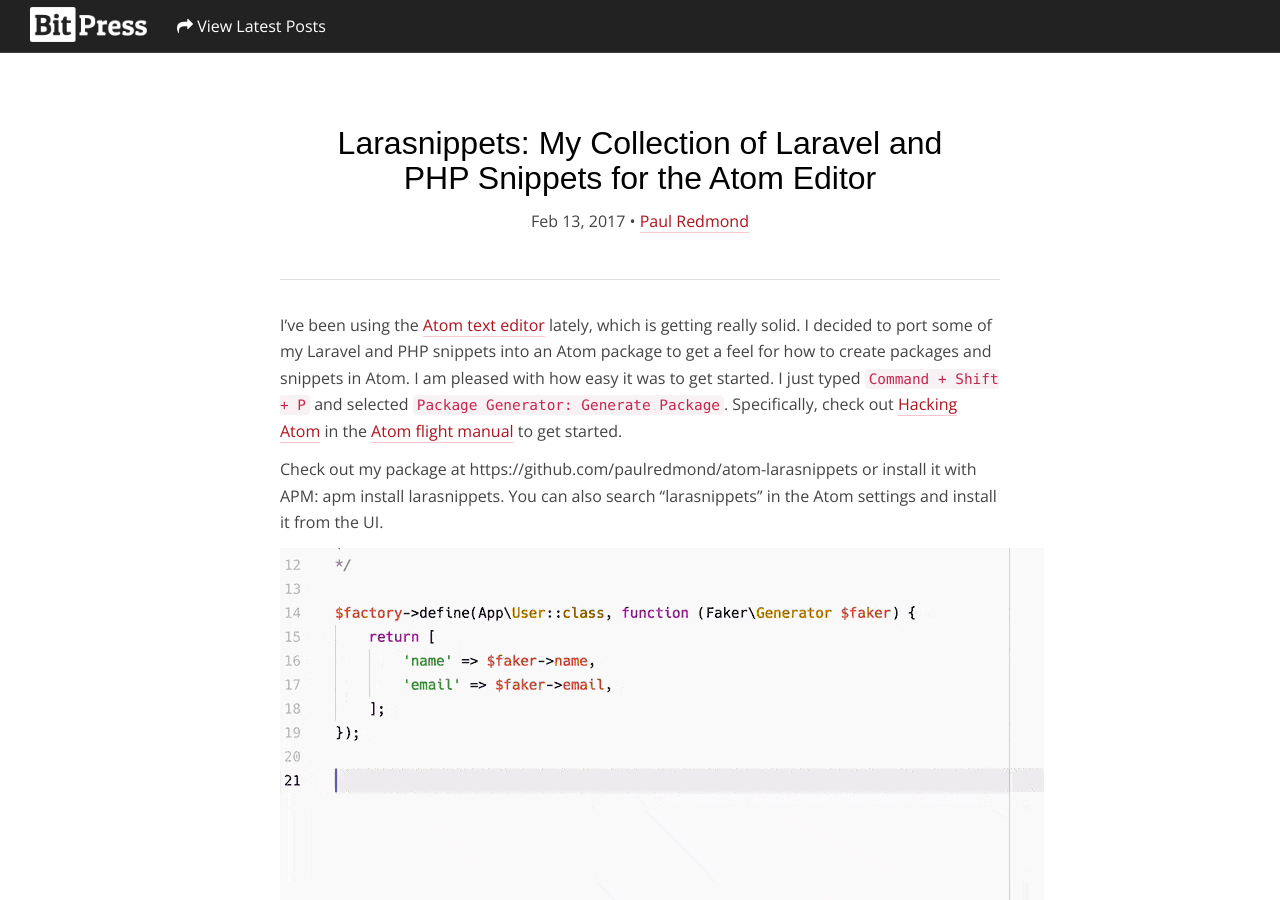
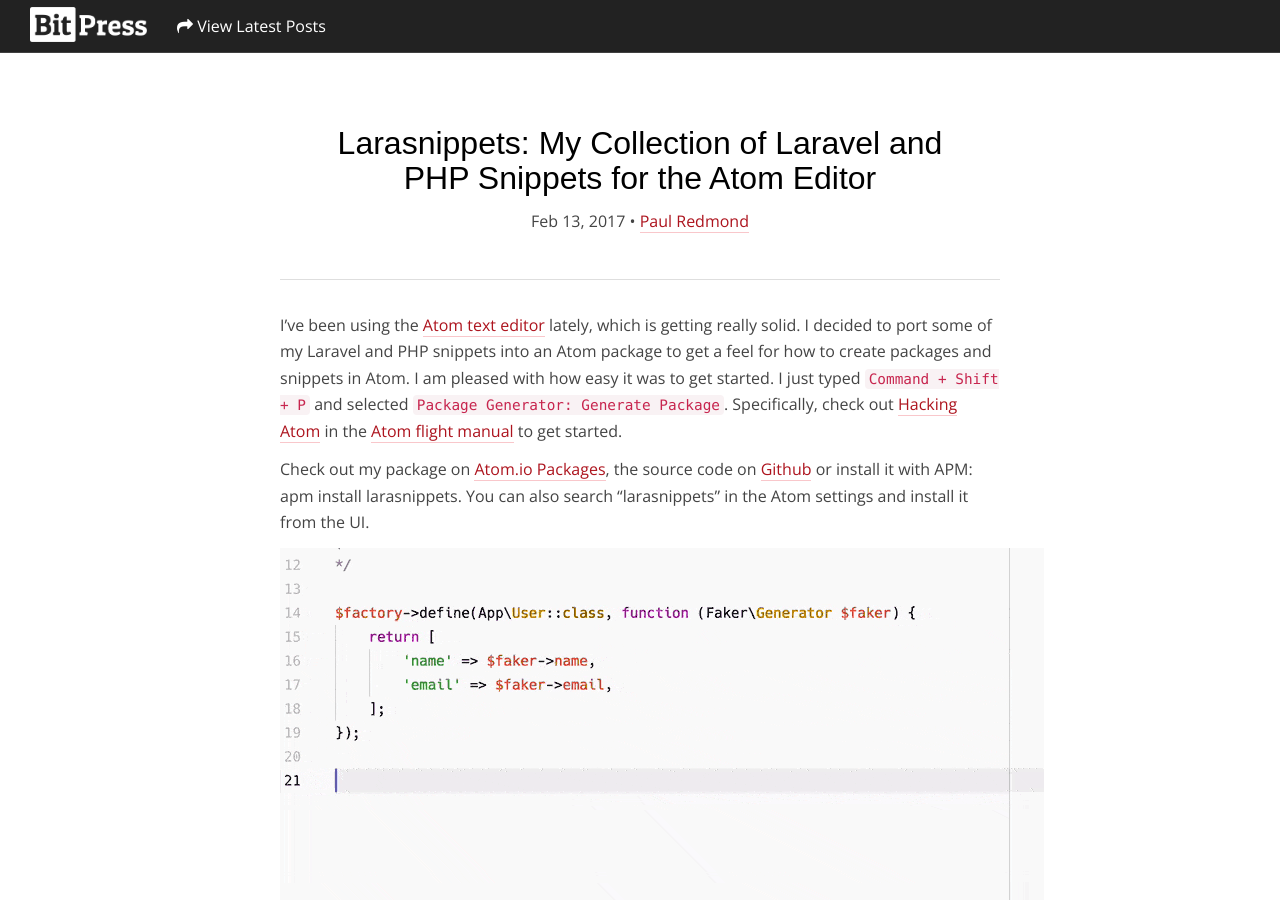
Before and after one commit to bitpressio/bitpressio.github.io, a Jekyll site: the page built from _posts/2017-02-13-larasnippets-atom-plugin.markdown, in a window 1280 px wide and 900 px high. Built offline with Jekyll 4.4.1, drawn with Linux system fonts in a browser that asks for light colours; some web fonts are replaced; comment, search, counter and statistics services are not loaded.

Commit message:
Fix links

```diff
--- a/_posts/2017-02-13-larasnippets-atom-plugin.markdown
+++ b/_posts/2017-02-13-larasnippets-atom-plugin.markdown
@@ -12,7 +12,7 @@
 I've been using the [Atom text editor](https://atom.io/) lately, which is getting really solid. I decided to port some of my Laravel and PHP snippets into an Atom package
 to get a feel for how to create packages and snippets in Atom. I am pleased with how easy it was to get started. I just typed `Command + Shift + P` and selected `Package Generator: Generate Package`. Specifically, check out [Hacking Atom](http://flight-manual.atom.io/hacking-atom/) in the [Atom flight manual](http://flight-manual.atom.io/) to get started.
 
-Check out my package at https://github.com/paulredmond/atom-larasnippets or install it with APM: apm install larasnippets. You can also search “larasnippets” in the Atom settings and install it from the UI.
+Check out my package on [Atom.io Packages](https://atom.io/packages/larasnippets), the source code on [Github](https://github.com/paulredmond/atom-larasnippets) or install it with APM: apm install larasnippets. You can also search “larasnippets” in the Atom settings and install it from the UI.
 
 [![Larasnippets Atom Package](/assets/images/blog/larasnippets-factory-example.gif)](https://github.com/paulredmond/atom-larasnippets)
 
```
